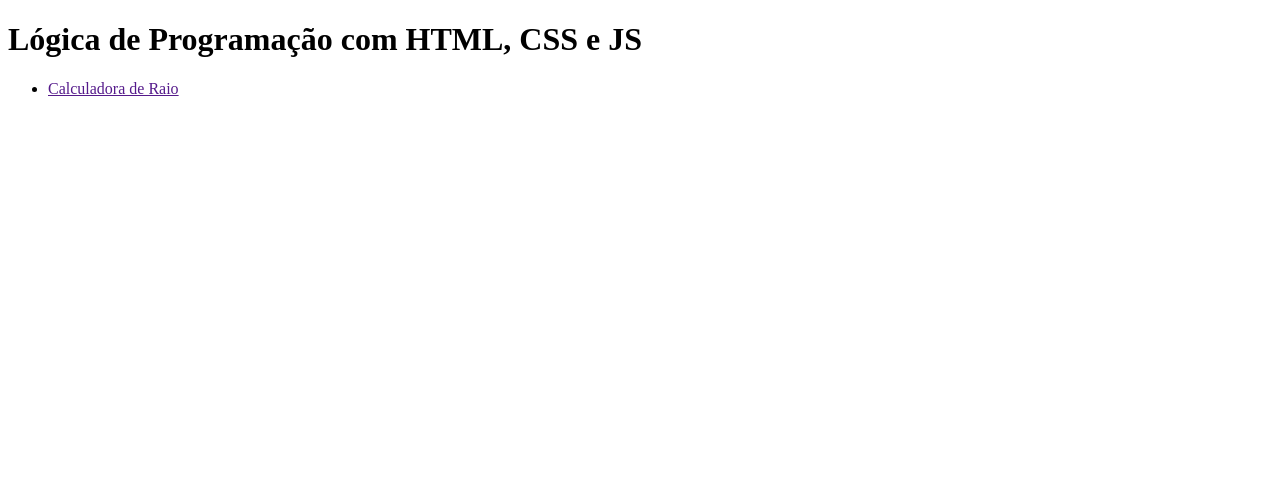
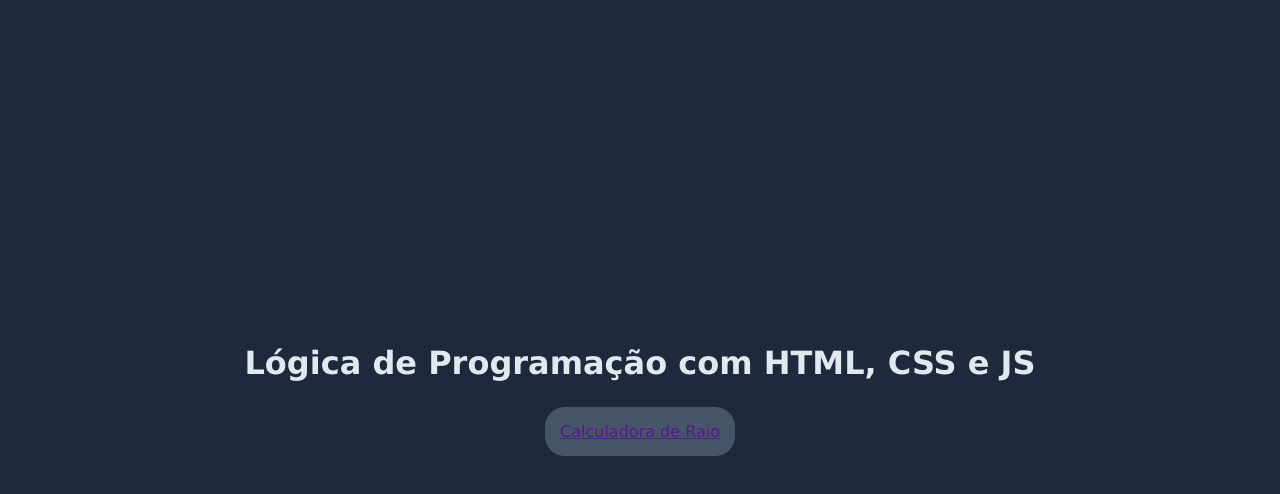
Before and after one commit to Mirandinajdjj/atividade7, a plain HTML site: page index.html in a window 1280 px wide. Drawn offline with Linux system fonts and the light colour scheme.

Commit message:
style: add new styles for style.css

```diff
--- a/index.html
+++ b/index.html
@@ -3,6 +3,7 @@
 <head>
     <meta charset="UTF-8">
     <meta name="viewport" content="width=device-width, initial-scale=1.0">
+    <link rel="stylesheet" href="style.css">
     <title>Lógica de Programação com HTML, CSS e JS</title>
 </head>
 <body>
--- a/style.css
+++ b/style.css
@@ -0,0 +1,34 @@
+* {
+    margin: 0;
+    padding: 0;
+    box-sizing: border-box;
+    font-family: 'Lucida Sans', 'Lucida Sans Regular', 'Lucida Grande', 'Lucida Sans Unicode', Geneva, Verdana, sans-serif;
+}
+
+:root {
+    --main-background: #1e293b;
+    --text-color: #e2e8f0;
+    --nav-background: #475569;
+}
+
+body {
+    background: var(--main-background);
+    color: var(--text-color);
+    display: flex;
+    flex-direction: column;
+    min-height: 100svh;
+    justify-content: center;
+    align-items: center;
+    gap:25px
+}
+
+nav {
+    background: var(--nav-background);
+    width: fit-content;
+    padding: 15px;
+    border-radius: 20px;
+}
+
+ul, li {
+    list-style: none;
+}
```
